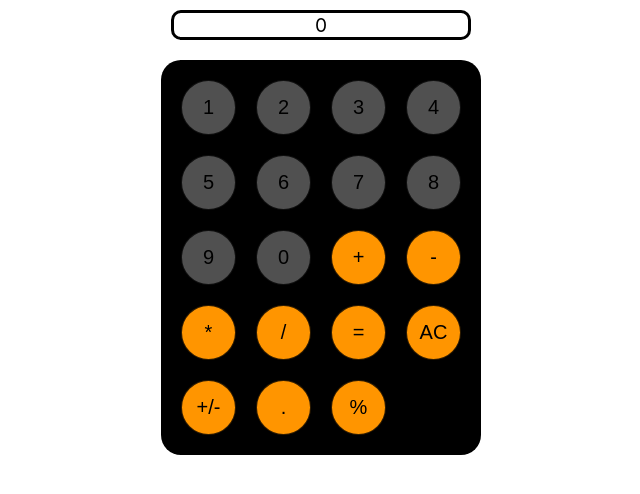
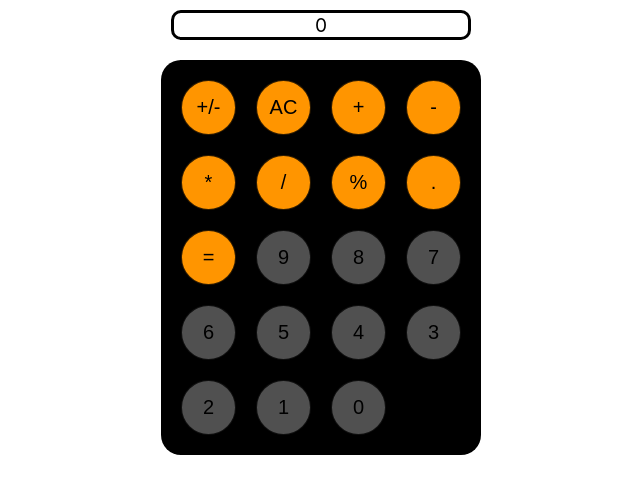
Before and after one commit to derekm28/Calculator, a React (Create React App) app: page / in a window 1280 px wide. Shown: the top 494 px of the page, without its empty margins (329-969 px from the left). Built offline with nearby package versions, Linux system fonts and the light colour scheme.

Commit message:
refactored button logic to map over one array

```diff
--- a/src/components/button.css
+++ b/src/components/button.css
@@ -29,3 +29,7 @@
     text-align: center;
     margin: 10px;
 }
+
+.twoItemButton {
+    grid-column: 1 / 3;
+}
--- a/src/components/button.js
+++ b/src/components/button.js
@@ -6,7 +6,6 @@ export default function Button(props) {
     <div>
       <button
         onClick={props.function}
-        color={props.color}
         className={props.className}>
         {props.text}
       </button>
--- a/src/components/calculator.js
+++ b/src/components/calculator.js
@@ -7,8 +7,27 @@ import "./calculator.css";
 export default function Calculator() {
   const [displayValue, setDisplayValue] = useState(0);
   const [previousValue, setPreviousValue] = useState(displayValue);
-  const numbers = ["1", "2", "3", "4", "5", "6", "7", "8", "9", "0"];
-  const symbols = ["+", "-", "*", "/", "=", "AC", "+/-", ".", "%"];
+  const buttonData = [
+    {value : "+/-", type : "symbol"},
+    {value : "AC", type : "symbol"},
+    {value : "+", type : "symbol"},
+    {value : "-", type : "symbol"},
+    {value : "*", type : "symbol"},
+    {value : "/", type : "symbol"},
+    {value : "%", type : "symbol"},
+    {value : ".", type : "symbol"},
+    {value : "=", type : "symbol"},
+    {value : "9", type : "number"},
+    {value : "8", type : "number"},
+    {value : "7", type : "number"},
+    {value : "6", type : "number"},
+    {value : "5", type : "number"},
+    {value : "4", type : "number"},
+    {value : "3", type : "number"},
+    {value : "2", type : "number"},
+    {value : "1", type : "number"},
+    {value : "0", type : "number"}
+  ];
   // TODO: add state for previous value
 
   const calculateResult = (symbol) => {
@@ -148,25 +167,13 @@ export default function Calculator() {
       <Display displayValue={displayValue}/>
       </div>
       <div className="grid-container">
-      {numbers.map((number, i) => (
+      {buttonData.map((button, i) => (
         <Button
-          key={`number-${i}`}
+          key={`button-${i}`}
           type="button"
-          className="numbers grid-item"
-          color={"dark grey"}
-          text={number}
-          function={() => updateDisplayValue(number)}
-        />
-      ))}
-
-      {symbols.map((symbol, i) => (
-        <Button
-          key={`symbol-${i}`}
-          type="button"
-          className="symbols grid-item"
-          color={"orange"}
-          text={symbol}
-          function={() => calculateResult(symbol)}
+          className={ `${button.type === "number" ? "numbers" : "symbols"} grid-item ${button.value === "0" ?  "twoItemButton" : ""}`}
+          text={button.value}
+          function={button.type === "number" ? () => updateDisplayValue(button.value) : () => calculateResult(button.value)}
         />
       ))}
       </div>
```
